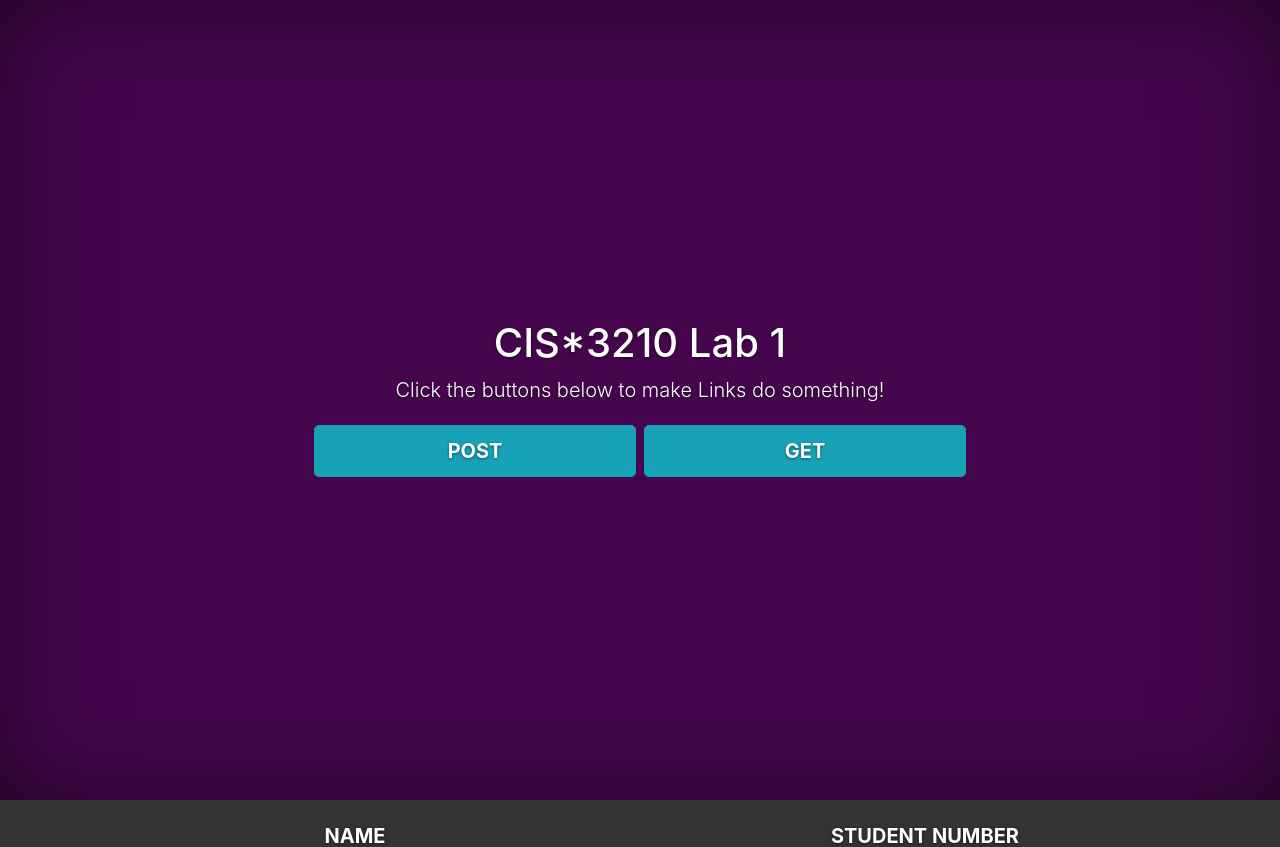
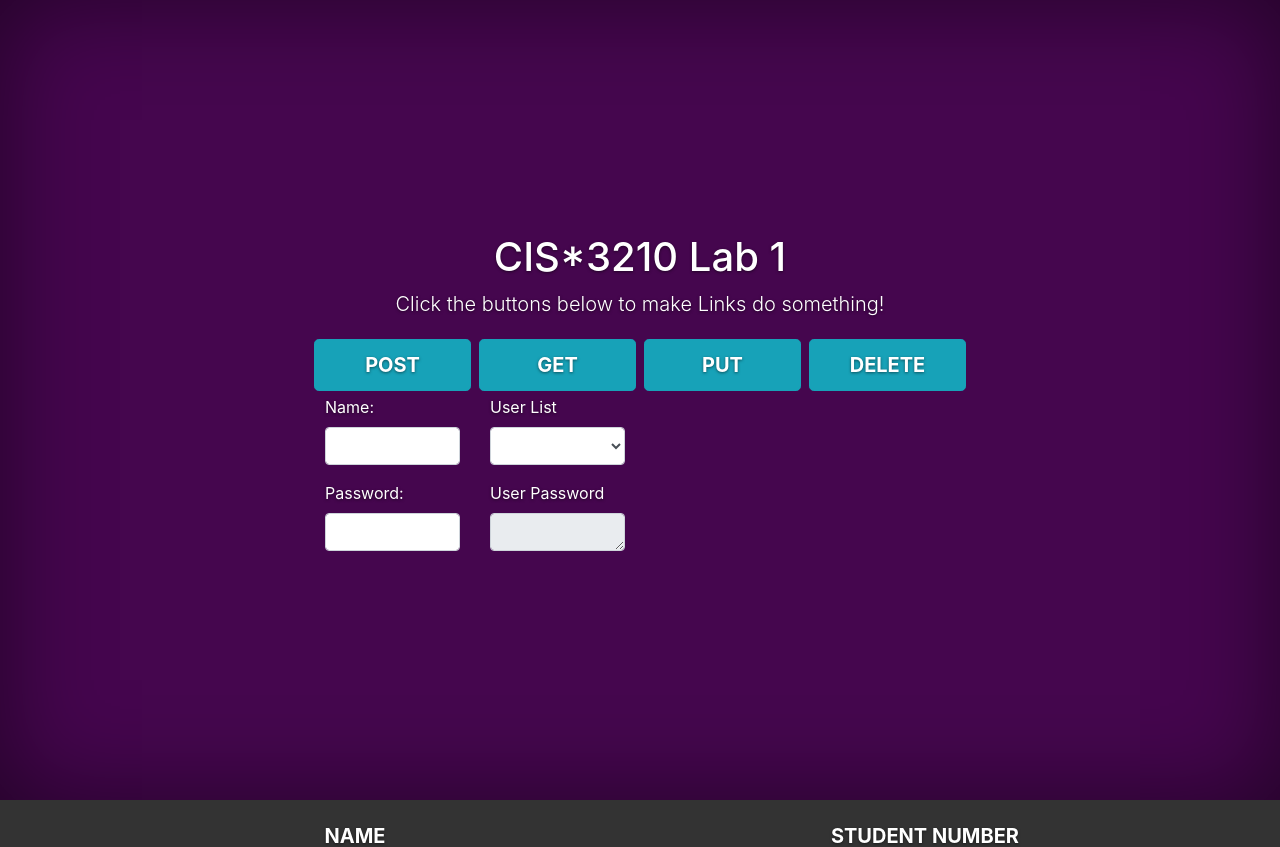
Before and after one commit to hydranoid620/CIS3210, a Flask app: page / in a window 1280 px wide. Shown: the top 847 px of the page. Run offline with Flask 2, Linux system fonts and the light colour scheme; lists and menus that the app fills with data are empty; some libraries are stand-ins or nearby versions.

Commit message:
Mostly done GET and POST stuff

```diff
--- a/app.py
+++ b/app.py
@@ -5,6 +5,9 @@ app = Flask(__name__, static_url_path='')
 
 
 # app.debug = True
+
+
+user_list = []
 
 
 @app.route('/')
@@ -15,16 +18,13 @@ def index(name=None):
 @app.route('/user', methods=['GET', 'POST', 'PUT', 'DELETE'])
 def user():
     if request.method == 'GET':
-        return {
-            'message': 'This is a response to a GET request!',
-            'time': datetime.now().strftime("%H:%M:%S")
-        }
+        return jsonify(users=user_list)
     elif request.method == 'POST':
-        req_data = request.form.get('message')
-        return {
-            'message': req_data,
-            'reverse_message': req_data[::-1]
-        }
+        user_list.append({
+            'username': request.form.get('username'),
+            'password': request.form.get('password')
+        })
+        return "OK", 200
     elif request.method == 'PUT':
         # Add to a global variable array
         # PUT used when URL is known
--- a/static/js/init.js
+++ b/static/js/init.js
@@ -1,21 +1,45 @@
 $(document).ready(function () {
+    //JSONify the username and password text boxes and send to server
     $("#post-button").on("click", function () {
-        let object = {"message": "Hello from JavaScript!"}
+        let object = {
+            'username': $("#username").val(),
+            'password': $("#password").val()
+        };
+
         $.ajax({
             type: "POST",
             url: "user",
             data: object,
-            success: function (data, status) {alert("Data: " + data.message + "\nStatus: " + status);},
+            success: function (data, status) {
+                //TODO: Display success middle top of main screen
+                $('#username').empty();
+                $('#password').empty();
+            },
             dataType: "json"
-        })
+        });
     });
 
+    //GET a list of users on the server
     $("#get-button").on("click", function () {
-        console.log("Making GET request")
-        $.get("user", function (data, status){
-            alert("Data: " + data.message + "\nStatus: " + status);
+        $.ajax({
+            type: "GET",
+            url: "user",
+            success: function (data, status) {
+                //TODO: Display success middle top of main screen
+                $('#userlist').empty();
+                data.users.forEach(function (user) {
+                    $('#userlist').append('<option value="'+ user.password +'">' + user.username + '</option>');
+                })
+            },
+            dataType: "json"
         });
     });
+
+    //Set event handler for when selected user is changed, show password
+    $("#userlist").change(function () {
+        $('#passwordforuser').text($(this).val());
+    });
+
 
         /*    $.ajax({
                 url: 'newurl',
--- a/templates/index.html
+++ b/templates/index.html
@@ -29,6 +29,36 @@
 							<div class="row">
 								<a href="#" id="post-button" class="btn btn-lg btn-info col m-1">POST</a>
 								<a href="#" id="get-button" class="btn btn-lg btn-info col m-1">GET</a>
+								<a href="#" id="put-button" class="btn btn-lg btn-info col m-1">PUT</a>
+								<a href="#" id="delete-button" class="btn btn-lg btn-info col m-1">DELETE</a>
+							</div>
+							<div class="row">
+
+								<!--New user username field-->
+								<div class="form-group col-3 text-left">
+									<label for="username">Name:</label>
+									<input type="text" class="form-control" id="username" />
+								</div>
+
+								<!--Displays list of added users AFTER being GET'd from server-->
+								<div class="form-group col-3 text-left">
+									<label for="userlist">User List</label>
+									<select id="userlist" class="form-control"></select>
+								</div>
+							</div>
+							<div class="row">
+
+								<!--Password field for a new user-->
+								<div class="form-group col-3 text-left">
+									<label for="password">Password:</label>
+									<input type="password" class="form-control" id="password" />
+								</div>
+
+								<!--Displays the password for the selected user-->
+								<div class="form-group col-3 text-left">
+									<label for="passwordforuser">User Password</label>
+									<textarea disabled type="text" contenteditable="false" rows="1" id="passwordforuser" class="form-control"></textarea>
+								</div>
 							</div>
 						</div>
 					</div>
```
Lines whose indentation alone changed are shown as unchanged.
